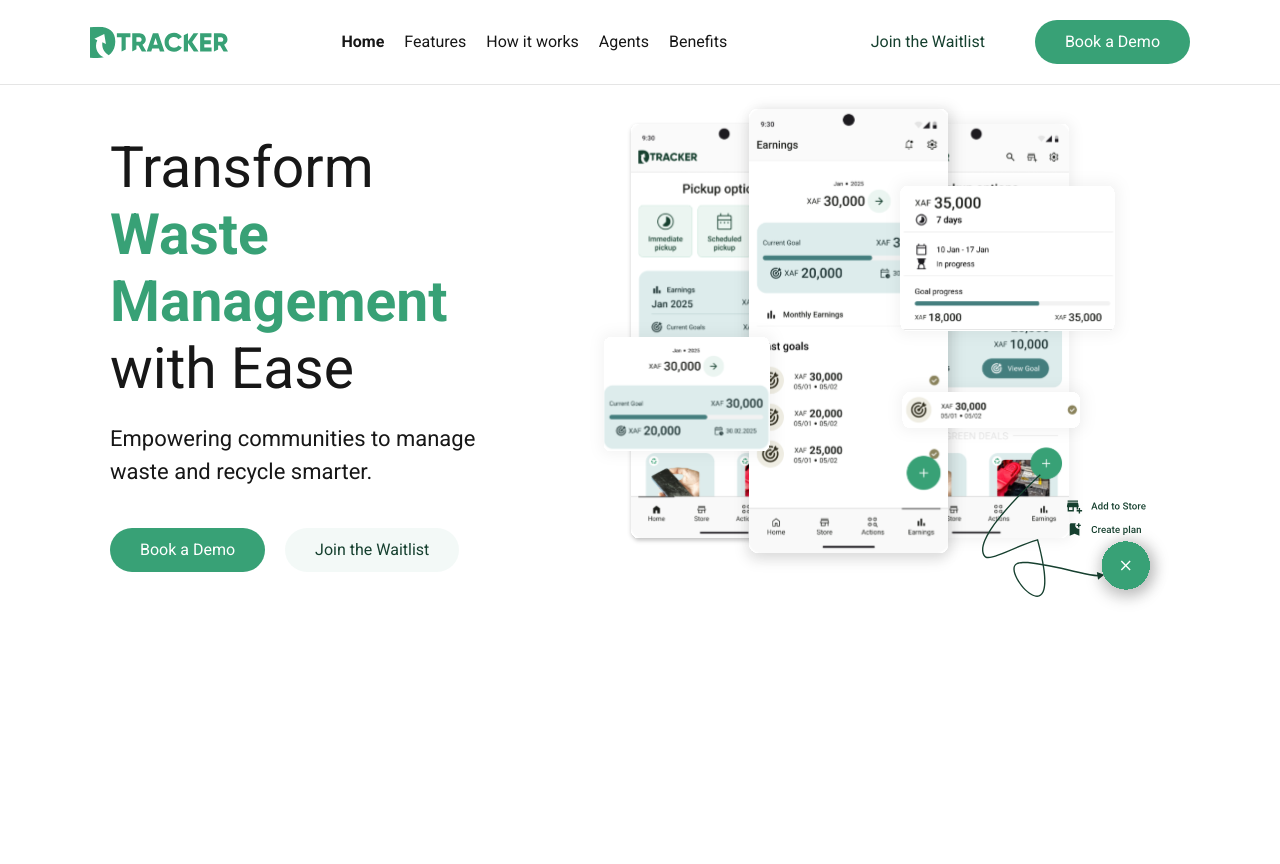
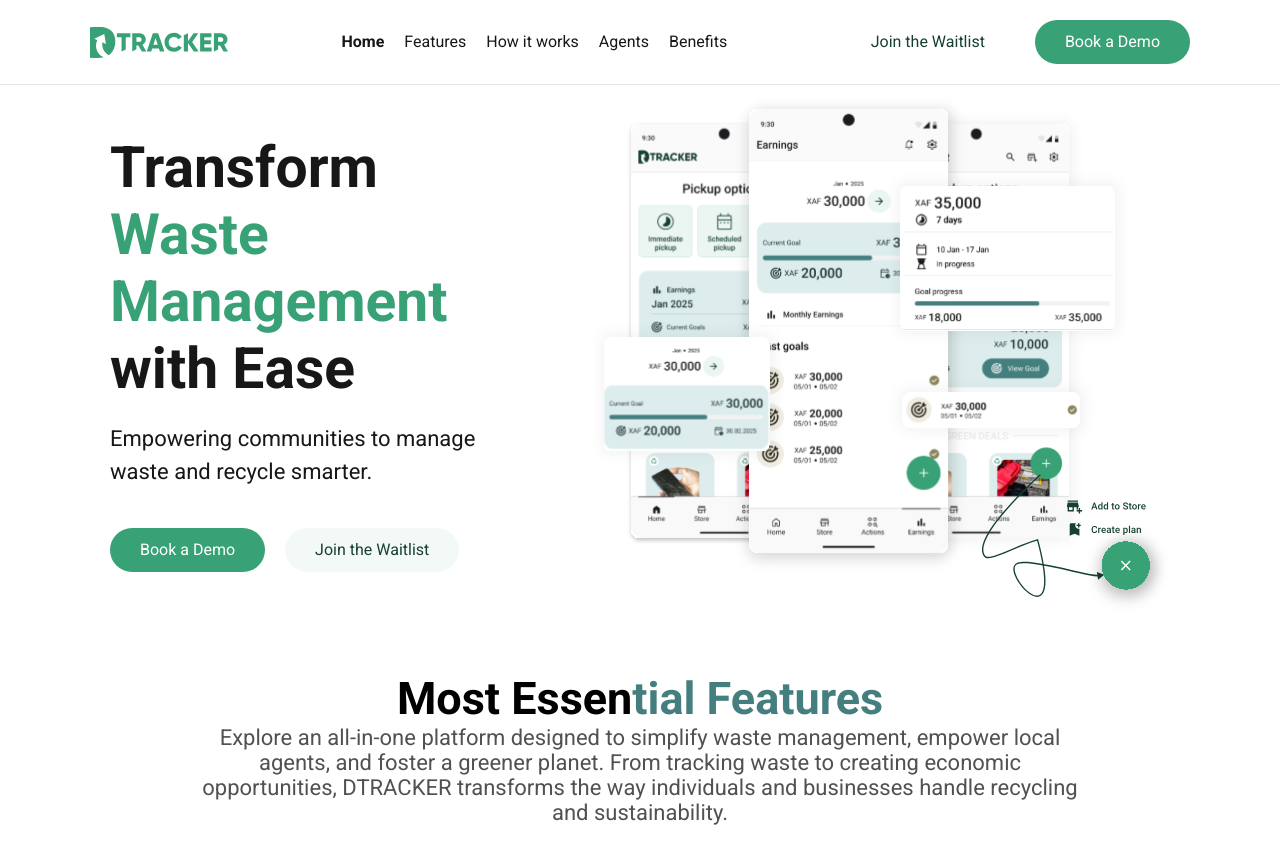
Before and after one commit to carrington-115/dtracker-website, a Next.js app: page / in a window 1280 px wide. Shown: the top 864 px of the page. Before the commit the page ends 800 px from the top, so only its background shows below. Built offline with nearby package versions, Linux system fonts and the light colour scheme.

Commit message:
added the content and styles on the title section of the features section

```diff
--- a/src/app/page.tsx
+++ b/src/app/page.tsx
@@ -1,12 +1,13 @@
 "use client";
 import styled from "styled-components";
-import { Header, Hero } from "@/components";
+import { FeaturesSection, Header, Hero } from "@/components";
 
 export default function Home() {
   return (
     <Container>
       <Header />
       <Hero />
+      <FeaturesSection />
     </Container>
   );
 }
--- /dev/null
+++ b/src/components/FeaturesSection.tsx
@@ -0,0 +1,62 @@
+"use client";
+
+import { colors, textFontStyles } from "@/styles";
+import React from "react";
+import styled from "styled-components";
+
+export default function componentName() {
+  return (
+    <Container>
+      <div className="title-content">
+        <h1
+          style={{
+            ...textFontStyles.display.displayMediumBold,
+            color: "#000000",
+            fontWeight: "bold",
+          }}
+        >
+          Most Essen
+          <strong
+            style={{
+              color: colors.secondaryColor,
+            }}
+          >
+            tial Features
+          </strong>
+        </h1>
+        <p
+          style={{
+            ...textFontStyles.title.titleLargeRegular,
+            color: "#525151",
+          }}
+        >
+          Explore an all-in-one platform designed to simplify waste management,
+          empower local agents, and foster a greener planet. From tracking waste
+          to creating economic opportunities, DTRACKER transforms the way
+          individuals and businesses handle recycling and sustainability.
+        </p>
+      </div>
+      <div className="contents-cards"></div>
+    </Container>
+  );
+}
+
+const Container = styled.section`
+  display: flex;
+  flex-direction: column;
+  width: 100%;
+  align-items: center;
+  gap: 50px;
+  margin-top: 50px;
+  .title-content {
+    display: flex;
+    flex-direction: column;
+    align-items: center;
+    width: 70%;
+    h1,
+    p {
+      text-align: center;
+      line-height: normal;
+    }
+  }
+`;
--- a/src/components/HeroContent.tsx
+++ b/src/components/HeroContent.tsx
@@ -59,6 +59,7 @@
     gap: 20px;
     h1 {
       line-height: normal;
+      font-weight: bold;
     }
   }
   .btns-container {
--- a/src/components/index.ts
+++ b/src/components/index.ts
@@ -2,5 +2,6 @@
 import Header from "./Header";
 import Hero from "./Hero";
 import HeroContent from "./HeroContent";
+import FeaturesSection from "./FeaturesSection";
 
-export { Buttons, Header, Hero, HeroContent };
+export { Buttons, Header, Hero, HeroContent, FeaturesSection };
```
